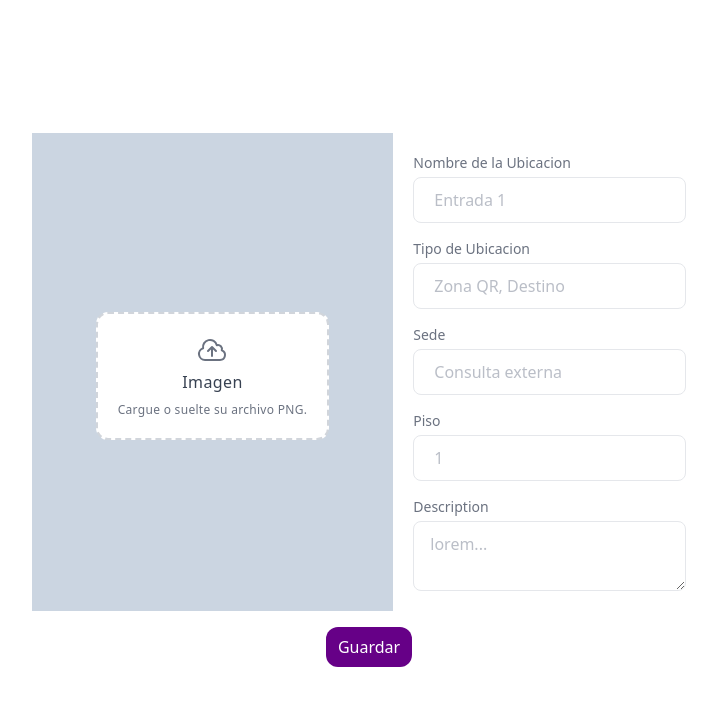
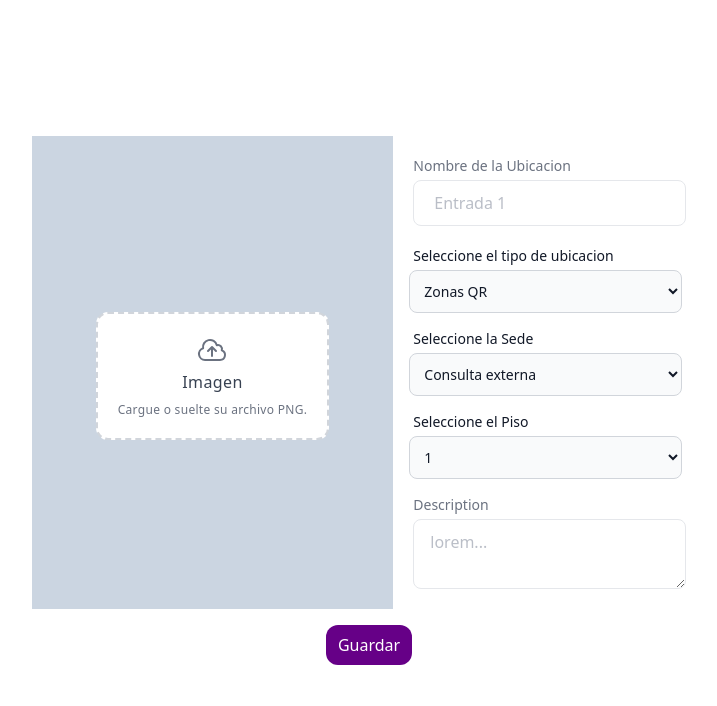
Before and after one commit to andres857/ui-followme-nuxt, a Nuxt app: page /dashboard/2 in a window 1280 px wide. Shown: the top 706 px of the page, without its empty margins (271-988 px from the left). Built offline with nearby package versions, Linux system fonts and the light colour scheme.

Commit message:
se agregan los selects a la vista de crear ubicacion

```diff
--- a/components/newUbication.vue
+++ b/components/newUbication.vue
@@ -3,14 +3,14 @@
         <!-- section image upload -->
         <div class=" flex justify-center items-center bg-slate-300 px-16">
 
-            <label for="dropzone-file" class="flex flex-col items-center w-full max-w-lg p-5 mx-auto mt-2 text-center bg-white border-2 border-gray-300 border-dashed cursor-pointer dark:bg-gray-900 dark:border-gray-700 rounded-xl">
+            <label for="dropzone-file" class="flex flex-col items-center w-full max-w-lg p-5 mx-auto mt-2 text-center bg-white border-2 border-gray-300 border-dashed cursor-pointer rounded-xl">
                 <svg xmlns="http://www.w3.org/2000/svg" fill="none" viewBox="0 0 24 24" stroke-width="1.5" stroke="currentColor" class="w-8 h-8 text-gray-500">
                     <path stroke-linecap="round" stroke-linejoin="round" d="M12 16.5V9.75m0 0l3 3m-3-3l-3 3M6.75 19.5a4.5 4.5 0 01-1.41-8.775 5.25 5.25 0 0110.233-2.33 3 3 0 013.758 3.848A3.752 3.752 0 0118 19.5H6.75z" />
                 </svg>
 
-                <h2 class="mt-1 font-medium tracking-wide text-gray-700 dark:text-gray-200">Imagen</h2>
+                <h2 class="mt-1 font-medium tracking-wide text-gray-700 ">Imagen</h2>
 
-                <p class="mt-2 text-xs tracking-wide text-gray-500 dark:text-gray-400"> Cargue o suelte su archivo PNG.</p>
+                <p class="mt-2 text-xs tracking-wide text-gray-500"> Cargue o suelte su archivo PNG.</p>
 
                 <input id="dropzone-file" type="file" class="hidden" />
             </label>
@@ -18,33 +18,46 @@
         <!-- section Datos -->
         <div class=" p-5">
             <div>
-                <label for="username" class="block text-sm text-gray-500 dark:text-gray-300">Nombre de la Ubicacion</label>
+                <label for="nameUbication" class="block text-sm text-gray-500">Nombre de la Ubicacion</label>
 
-                <input type="text" placeholder="Entrada 1" class="block mt-1 w-full placeholder-gray-400/70 dark:placeholder-gray-500 rounded-lg border border-gray-200 bg-white px-5 py-2.5 text-gray-700 focus:border-blue-400 focus:outline-none focus:ring focus:ring-blue-300 focus:ring-opacity-40 dark:border-gray-600 dark:bg-gray-900 dark:text-gray-300 dark:focus:border-blue-300" />
+                <input type="text" placeholder="Entrada 1" class="block mt-1 w-full placeholder-gray-400/70 rounded-lg border border-gray-200 bg-white px-5 py-2.5 text-gray-700 focus:border-blue-400 focus:outline-none focus:ring focus:ring-blue-300 focus:ring-opacity-40" />
             </div>
 
-            <div class="mt-4">
-                <label for="username" class="block text-sm text-gray-500 dark:text-gray-300">Tipo de Ubicacion</label>
+            <div class="mt-5">
+                <label for="typeUbication" class="block mb-2 text-sm font-medium text-gray-900">Seleccione el tipo de ubicacion</label>
 
-                <input type="text" placeholder="Zona QR, Destino" class="block  mt-1 w-full placeholder-gray-400/70 dark:placeholder-gray-500 rounded-lg border border-gray-200 bg-white px-5 py-2.5 text-gray-700 focus:border-blue-400 focus:outline-none focus:ring focus:ring-blue-300 focus:ring-opacity-40 dark:border-gray-600 dark:bg-gray-900 dark:text-gray-300 dark:focus:border-blue-300" />
+                <select id="typeUbication" class="bg-gray-50 border border-gray-300 text-gray-900 text-sm rounded-lg focus:ring-blue-500 focus:border-blue-500 block w-full p-2.5 -m-1">
+                <!-- <option selected> Tipo de Ubicacion</option> -->
+                    <option value="US">Zonas QR</option>
+                    <option value="CA">En ruta</option>
+                    <option value="FR">Destino</option>
+                </select>
             </div>
 
-            <div class="mt-4">
-                <label for="username" class="block text-sm text-gray-500 dark:text-gray-300">Sede</label>
+            <div class="mt-5">
+                <label for="Locations" class="block mb-2 text-sm font-medium text-gray-900">Seleccione la Sede </label>
 
-                <input type="text" placeholder="Consulta externa" class="block  mt-1 w-full placeholder-gray-400/70 dark:placeholder-gray-500 rounded-lg border border-gray-200 bg-white px-5 py-2.5 text-gray-700 focus:border-blue-400 focus:outline-none focus:ring focus:ring-blue-300 focus:ring-opacity-40 dark:border-gray-600 dark:bg-gray-900 dark:text-gray-300 dark:focus:border-blue-300" />
+                <select id="locations" class="bg-gray-50 border border-gray-300 text-gray-900 text-sm rounded-lg focus:ring-blue-500 focus:border-blue-500 block w-full p-2.5 -m-1">
+                    <option value="US">Consulta externa</option>
+                    <option value="CA">Torre H</option>
+                    <option value="FR">Torre A</option>
+                </select>
             </div>
 
-            <div class="mt-4">
-                <label for="username" class="block text-sm text-gray-500 dark:text-gray-300">Piso</label>
+            <div class="mt-5">
+                <label for="floor" class="block mb-2 text-sm font-medium text-gray-900">Seleccione el Piso </label>
 
-                <input type="text" placeholder="1" class="block  mt-1 w-full placeholder-gray-400/70 dark:placeholder-gray-500 rounded-lg border border-gray-200 bg-white px-5 py-2.5 text-gray-700 focus:border-blue-400 focus:outline-none focus:ring focus:ring-blue-300 focus:ring-opacity-40 dark:border-gray-600 dark:bg-gray-900 dark:text-gray-300 dark:focus:border-blue-300" />
+                <select id="floor" class="bg-gray-50 border border-gray-300 text-gray-900 text-sm rounded-lg focus:ring-blue-500 focus:border-blue-500 block w-full p-2.5 -m-1">
+                    <option value="US">1</option>
+                    <option value="CA">2</option>
+                    <option value="FR">3</option>
+                </select>
             </div>
 
-            <div class="mt-4">
+            <div class="mt-5">
                 <label for="Description" class="block text-sm text-gray-500">Description</label>
 
-                <textarea placeholder="lorem..." class="block mt-1 w-full placeholder-gray-400/70 rounded-lg border border-gray-200 bg-white px-4 py-2.5 text-gray-700 focus:border-blue-400 focus:outline-none focus:ring focus:ring-blue-300 focus:ring-opacity-40 dark:border-gray-600  "></textarea>
+                <textarea placeholder="lorem..." class="block mt-1 w-full placeholder-gray-400/70 rounded-lg border border-gray-200 bg-white px-4 py-2.5 text-gray-700 focus:border-blue-400 focus:outline-none focus:ring focus:ring-blue-300 focus:ring-opacity-40  "></textarea>
             </div>
 
         </div>
```
